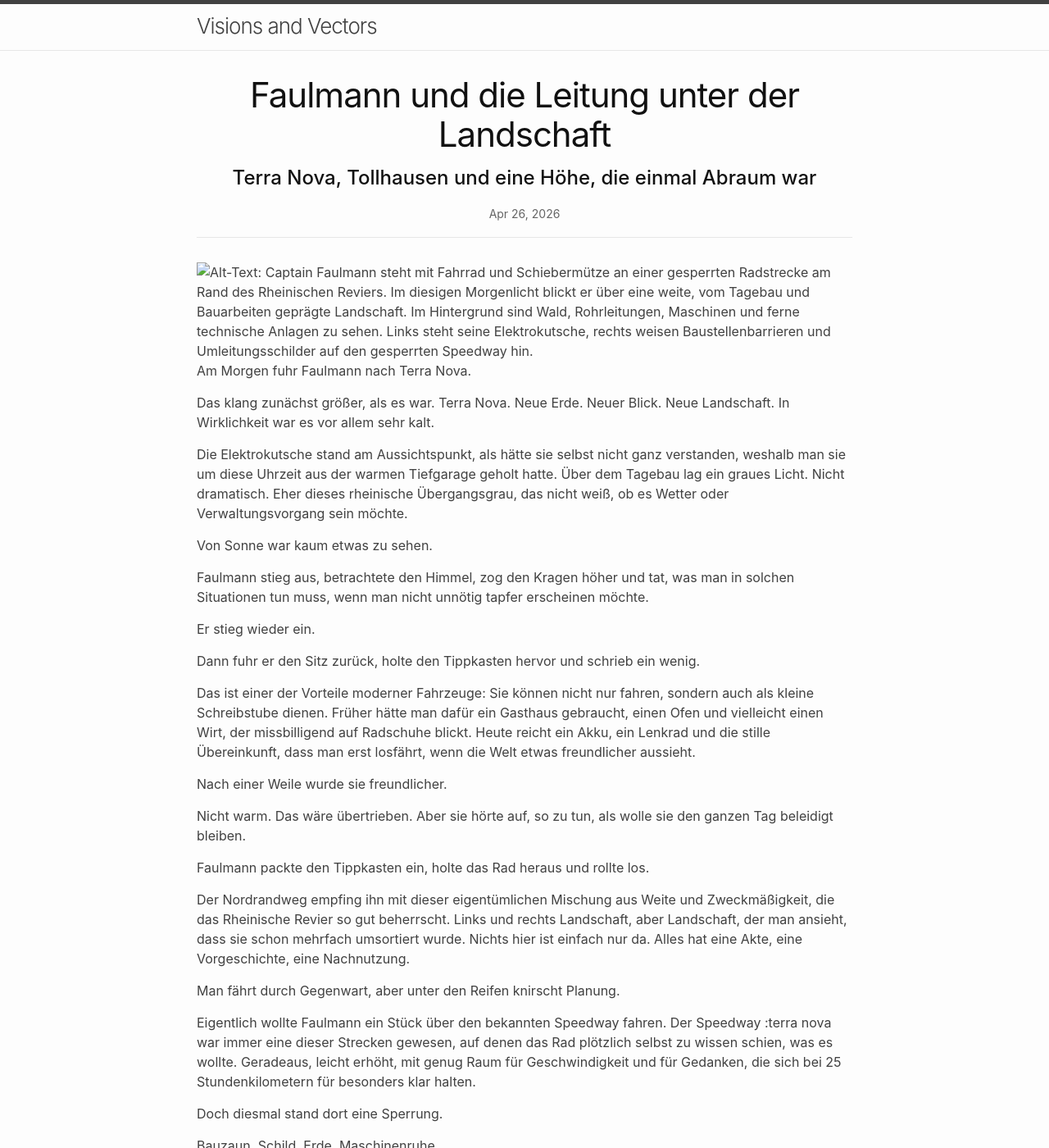
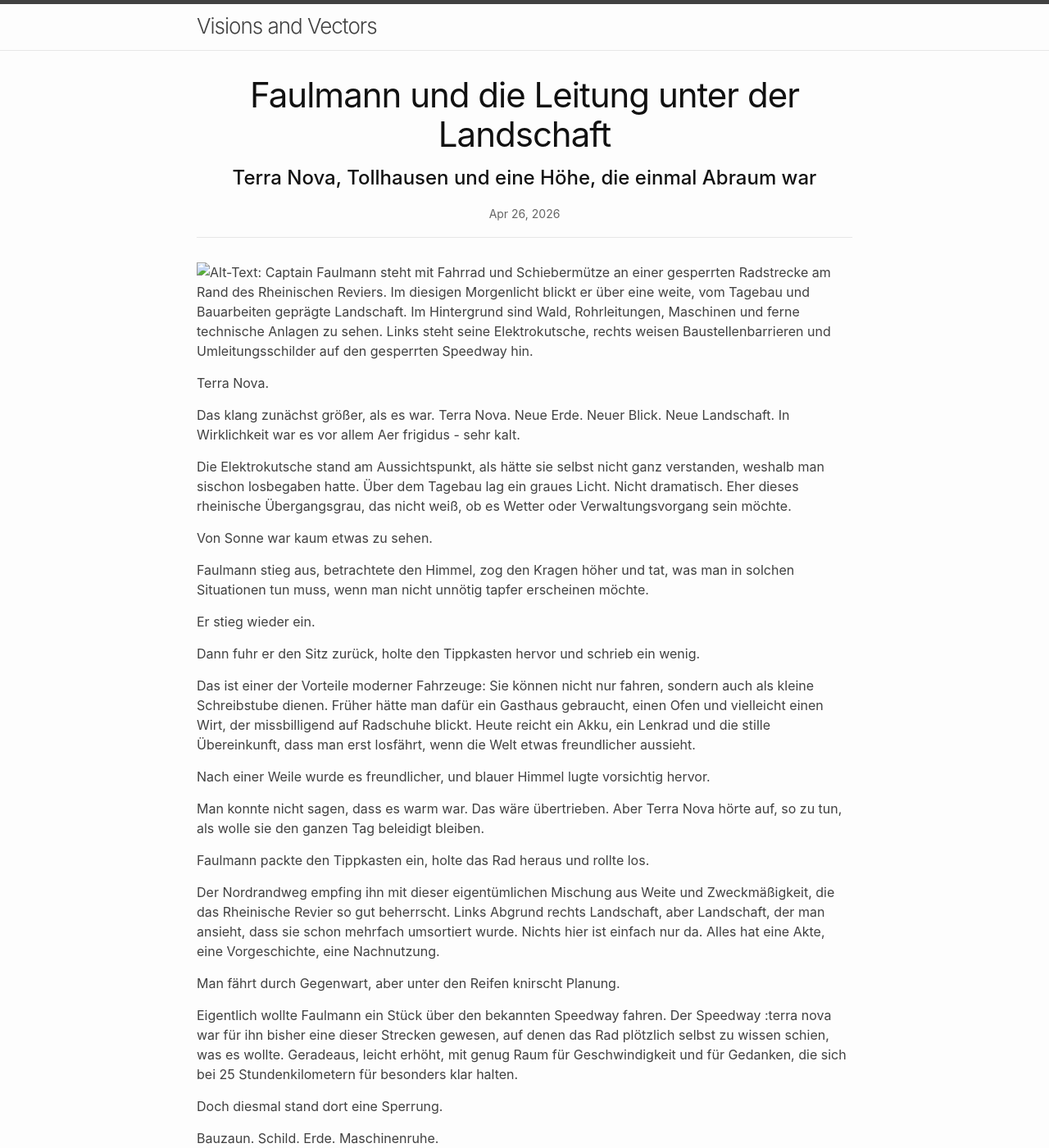
Before and after one commit to cgars/faulmann, a Jekyll site: the page built from _posts/2026-04-26-hambach.md, in a window 1280 px wide and 1400 px high. Shown: the whole window at 82% size. Built offline with Jekyll 4.4.1, drawn with Linux system fonts in a browser that asks for light colours.

Commit message:
Refine text in hambach.md for improved readability
Adjusted descriptions and phrasing for clarity and flow.

```diff
--- a/_posts/2026-04-26-hambach.md
+++ b/_posts/2026-04-26-hambach.md
@@ -6,11 +6,12 @@ date: 2026-04-26
 tags: [faulmann, radtour, rheinisches-revier, sophienhoehe, terra-nova, strukturwandel]
 ---
 ![Alt-Text: Captain Faulmann steht mit Fahrrad und Schiebermütze an einer gesperrten Radstrecke am Rand des Rheinischen Reviers. Im diesigen Morgenlicht blickt er über eine weite, vom Tagebau und Bauarbeiten geprägte Landschaft. Im Hintergrund sind Wald, Rohrleitungen, Maschinen und ferne technische Anlagen zu sehen. Links steht seine Elektrokutsche, rechts weisen Baustellenbarrieren und Umleitungsschilder auf den gesperrten Speedway hin.]()
-Am Morgen fuhr Faulmann nach Terra Nova.
 
-Das klang zunächst größer, als es war. Terra Nova. Neue Erde. Neuer Blick. Neue Landschaft. In Wirklichkeit war es vor allem sehr kalt.
+Terra Nova.
 
-Die Elektrokutsche stand am Aussichtspunkt, als hätte sie selbst nicht ganz verstanden, weshalb man sie um diese Uhrzeit aus der warmen Tiefgarage geholt hatte. Über dem Tagebau lag ein graues Licht. Nicht dramatisch. Eher dieses rheinische Übergangsgrau, das nicht weiß, ob es Wetter oder Verwaltungsvorgang sein möchte.
+Das klang zunächst größer, als es war. Terra Nova. Neue Erde. Neuer Blick. Neue Landschaft. In Wirklichkeit war es vor allem Aer frigidus - sehr kalt.
+
+Die Elektrokutsche stand am Aussichtspunkt, als hätte sie selbst nicht ganz verstanden, weshalb man sischon losbegaben hatte. Über dem Tagebau lag ein graues Licht. Nicht dramatisch. Eher dieses rheinische Übergangsgrau, das nicht weiß, ob es Wetter oder Verwaltungsvorgang sein möchte.
 
 Von Sonne war kaum etwas zu sehen.
 
@@ -22,17 +23,17 @@ Dann fuhr er den Sitz zurück, holte den Tippkasten hervor und schrieb ein wenig
 
 Das ist einer der Vorteile moderner Fahrzeuge: Sie können nicht nur fahren, sondern auch als kleine Schreibstube dienen. Früher hätte man dafür ein Gasthaus gebraucht, einen Ofen und vielleicht einen Wirt, der missbilligend auf Radschuhe blickt. Heute reicht ein Akku, ein Lenkrad und die stille Übereinkunft, dass man erst losfährt, wenn die Welt etwas freundlicher aussieht.
 
-Nach einer Weile wurde sie freundlicher.
+Nach einer Weile wurde es freundlicher, und blauer Himmel lugte vorsichtig hervor.
 
-Nicht warm. Das wäre übertrieben. Aber sie hörte auf, so zu tun, als wolle sie den ganzen Tag beleidigt bleiben.
+Man konnte nicht sagen, dass es warm war. Das wäre übertrieben. Aber Terra Nova hörte auf, so zu tun, als wolle sie den ganzen Tag beleidigt bleiben.
 
 Faulmann packte den Tippkasten ein, holte das Rad heraus und rollte los.
 
-Der Nordrandweg empfing ihn mit dieser eigentümlichen Mischung aus Weite und Zweckmäßigkeit, die das Rheinische Revier so gut beherrscht. Links und rechts Landschaft, aber Landschaft, der man ansieht, dass sie schon mehrfach umsortiert wurde. Nichts hier ist einfach nur da. Alles hat eine Akte, eine Vorgeschichte, eine Nachnutzung.
+Der Nordrandweg empfing ihn mit dieser eigentümlichen Mischung aus Weite und Zweckmäßigkeit, die das Rheinische Revier so gut beherrscht. Links Abgrund rechts Landschaft, aber Landschaft, der man ansieht, dass sie schon mehrfach umsortiert wurde. Nichts hier ist einfach nur da. Alles hat eine Akte, eine Vorgeschichte, eine Nachnutzung.
 
 Man fährt durch Gegenwart, aber unter den Reifen knirscht Planung.
 
-Eigentlich wollte Faulmann ein Stück über den bekannten Speedway fahren. Der Speedway :terra nova war immer eine dieser Strecken gewesen, auf denen das Rad plötzlich selbst zu wissen schien, was es wollte. Geradeaus, leicht erhöht, mit genug Raum für Geschwindigkeit und für Gedanken, die sich bei 25 Stundenkilometern für besonders klar halten.
+Eigentlich wollte Faulmann ein Stück über den bekannten Speedway fahren. Der Speedway :terra nova war für ihn bisher eine dieser Strecken gewesen, auf denen das Rad plötzlich selbst zu wissen schien, was es wollte. Geradeaus, leicht erhöht, mit genug Raum für Geschwindigkeit und für Gedanken, die sich bei 25 Stundenkilometern für besonders klar halten.
 
 Doch diesmal stand dort eine Sperrung.
 
```
